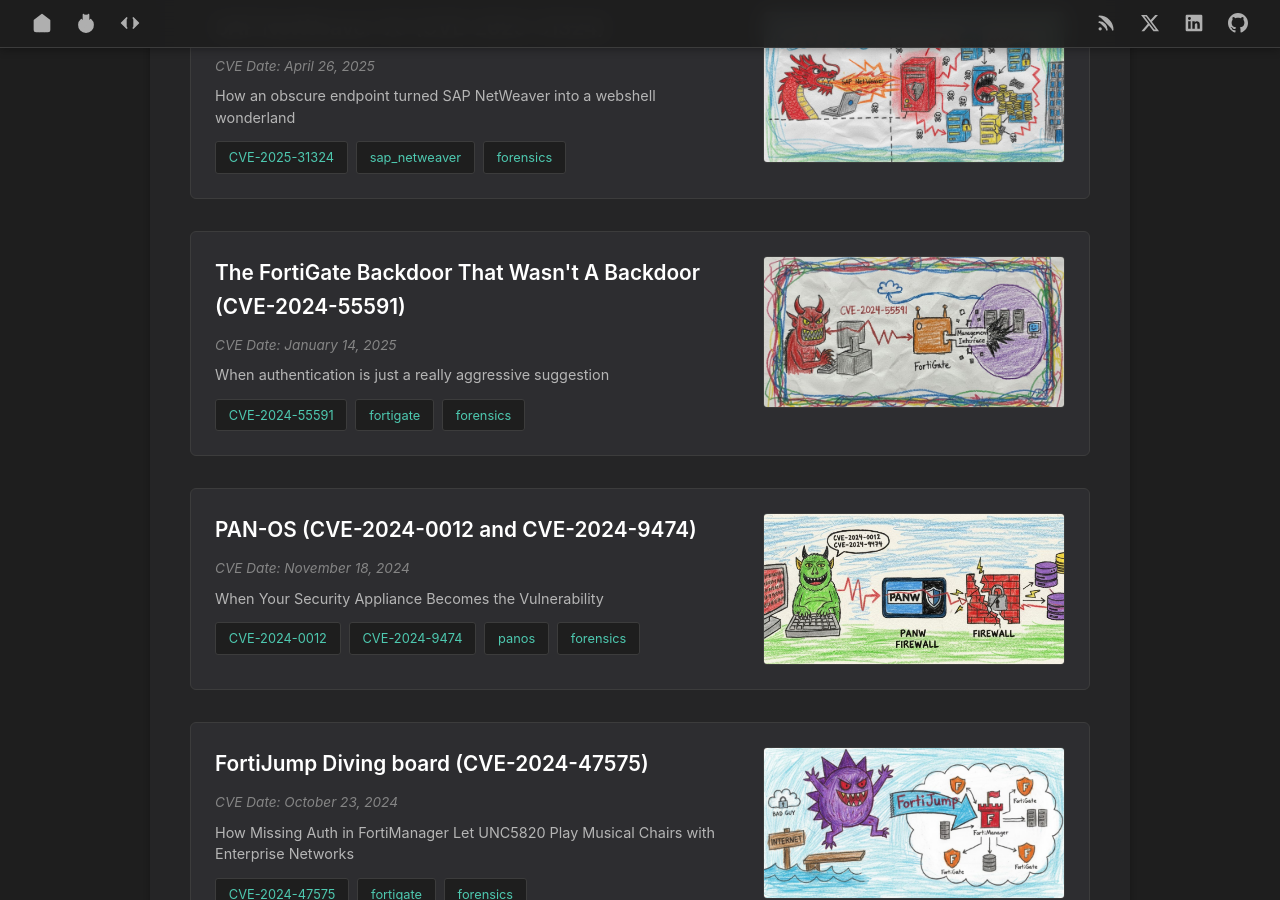
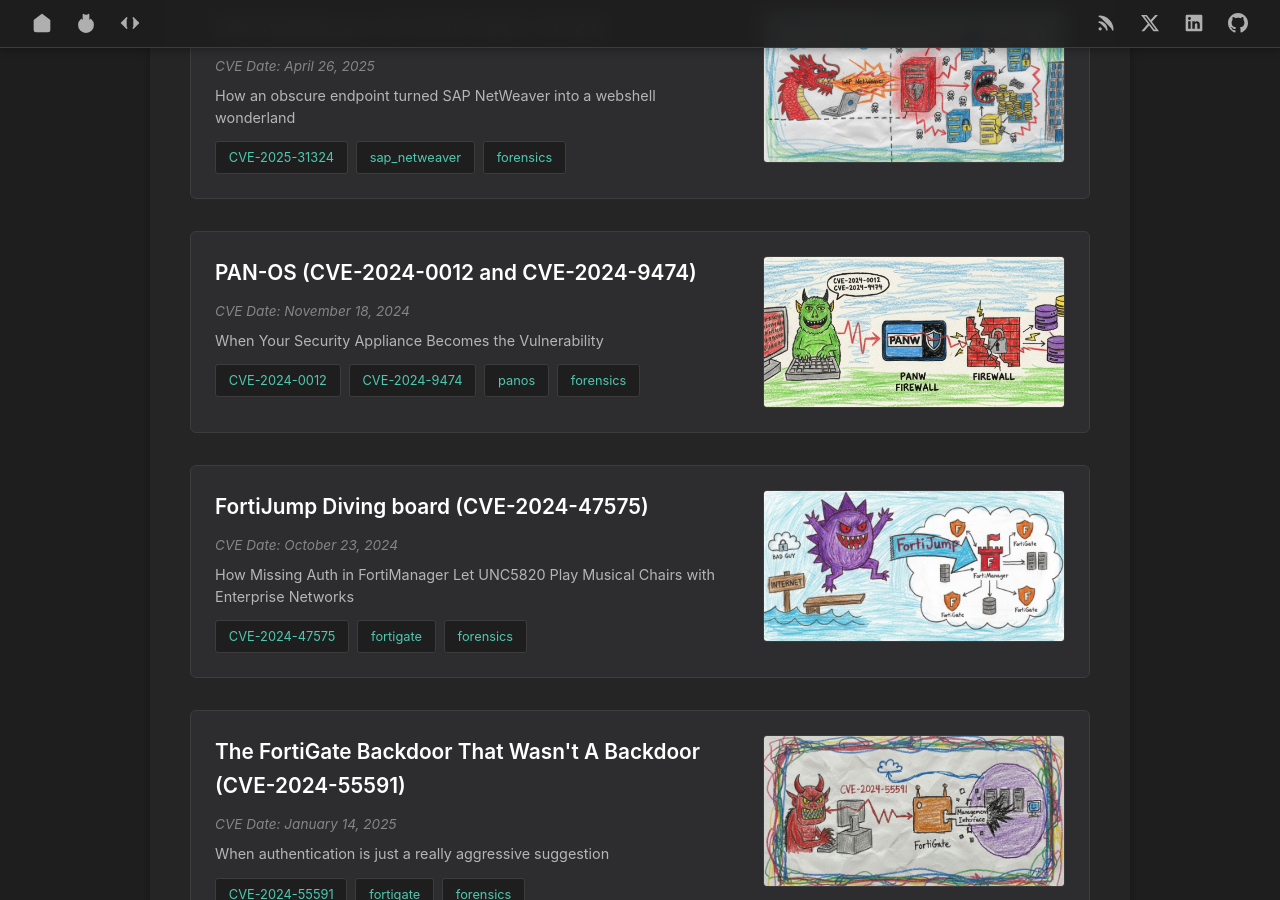
Before and after one commit to gottlabs/home, a Jekyll site: the page built from index.md, in a window 1280 px wide and 900 px high, scrolled down 915 px. Built offline with Jekyll 4.4.1, drawn with Linux system fonts in a browser that asks for light colours.

Commit message:
Update index.md

```diff
--- a/index.md
+++ b/index.md
@@ -59,22 +59,6 @@ This site exists to publish research. Any resemblance to marketing is coincident
 
 <div class="research-post">
   <div class="post-content">
-    <h4><a href="{{ site.baseurl }}/2025/01/14/fortigate_cve2024-55591">The FortiGate Backdoor That Wasn't A Backdoor (CVE-2024-55591)</a></h4>
-    <span class="post-date">CVE Date: January 14, 2025</span>
-    <p>When authentication is just a really aggressive suggestion</p>
-    <div class="post-tags">
-      <span class="tag">CVE-2024-55591</span>
-      <span class="tag">fortigate</span>
-      <span class="tag">forensics</span>
-    </div>
-  </div>
-  <div class="post-image">
-    <img src="{{ site.baseurl }}/assets/images/CVE-2024-55591.png" alt="fortigate_cve">
-  </div>
-</div>
-
-<div class="research-post">
-  <div class="post-content">
     <h4><a href="{{ site.baseurl }}/2024/11/18/panos_cve2024-0012">PAN-OS (CVE-2024-0012 and CVE-2024-9474)</a></h4>
     <span class="post-date">CVE Date: November 18, 2024</span>
     <p>When Your Security Appliance Becomes the Vulnerability</p>
```
